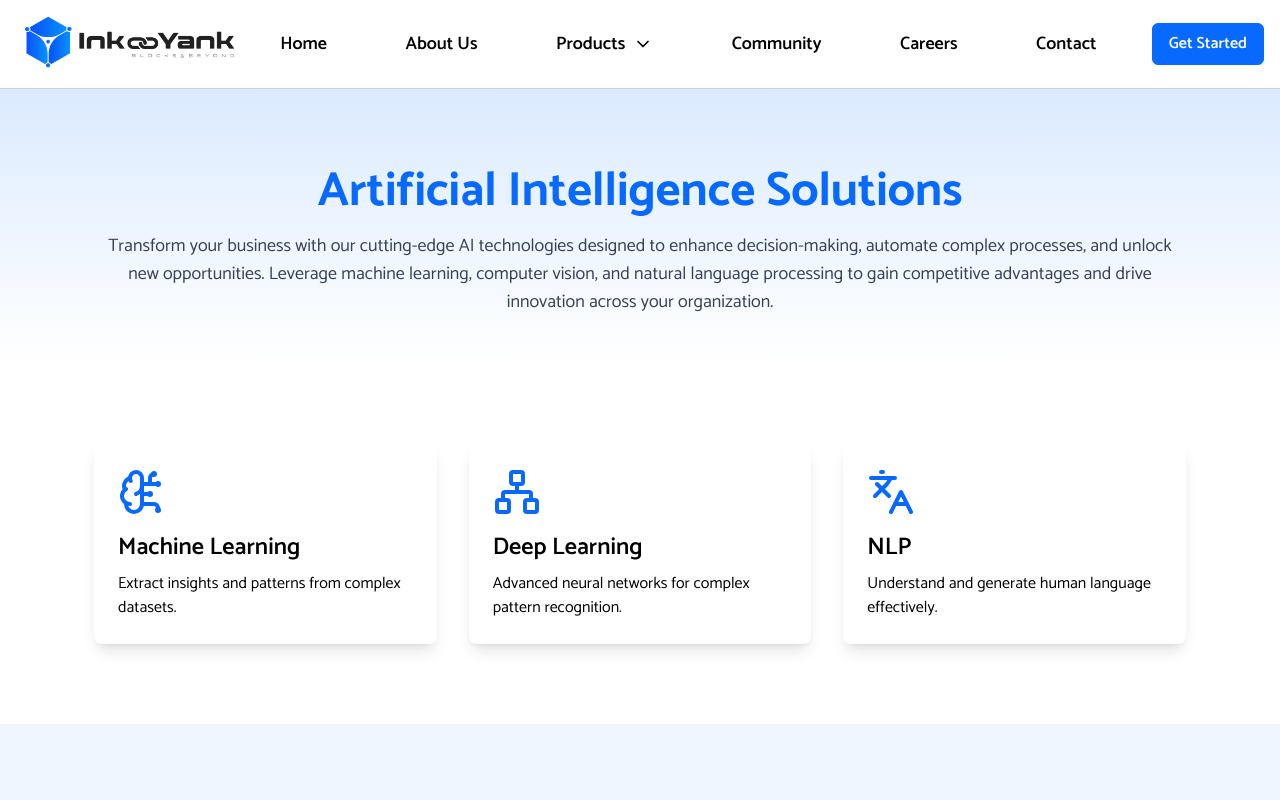
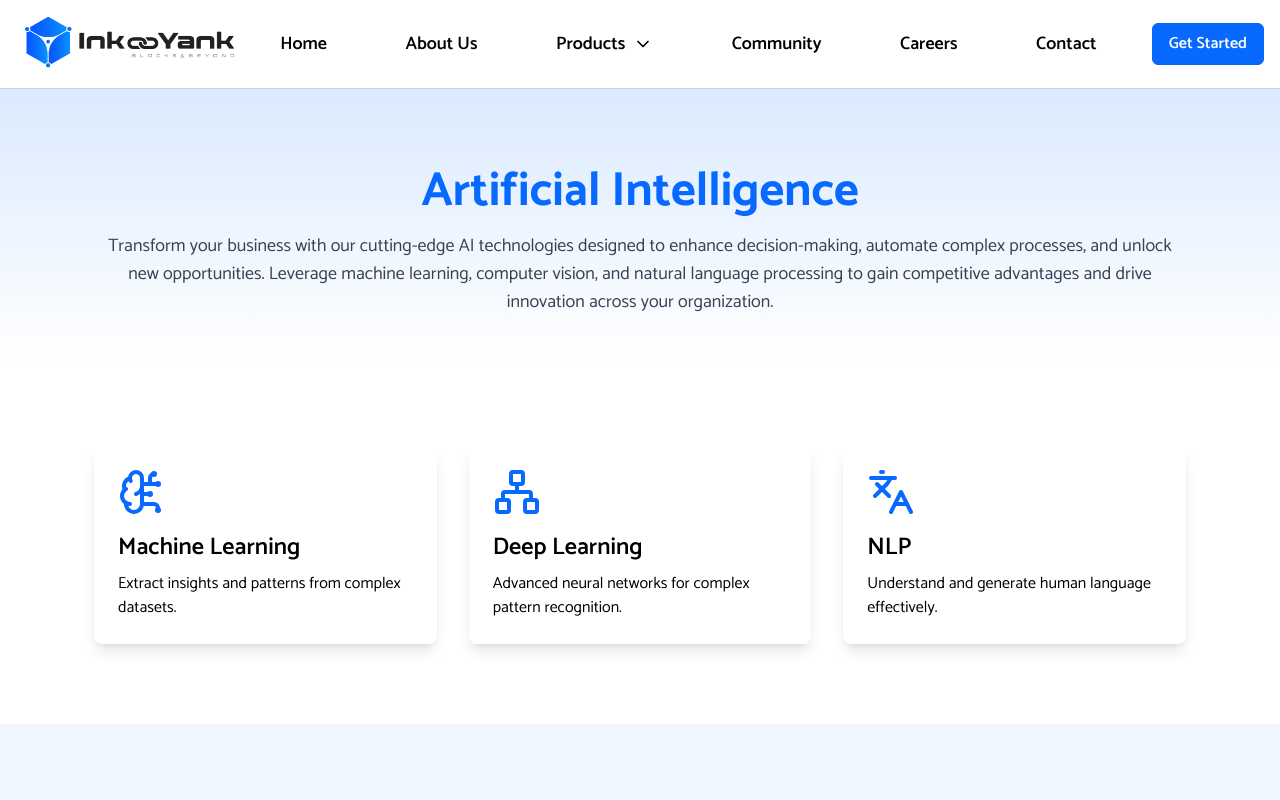
Before and after one commit to vairabarath/InkYank-FE, a React (Vite) app: page /products/AI in a window 1280 px wide. Shown: the top 800 px of the page. Built offline with nearby package versions, Linux system fonts and the light colour scheme.

Commit message:
ai edited

```diff
--- a/src/pages/Products/AI/artificial-intelligence.tsx
+++ b/src/pages/Products/AI/artificial-intelligence.tsx
@@ -97,7 +97,7 @@ const ArtificialIntelligence = () => {
         <div className="bg-gradient-to-b from-blue-100 to-white pt-20 pb-12">
           <div className="relative flex flex-col max-w-[1140px] mx-auto items-center justify-center text-center px-6">
             <h1 className="text-4xl text-blue md:text-5xl font-bold mb-4">
-              Artificial Intelligence Solutions
+              Artificial Intelligence
             </h1>
             <p className="text-lg text-gray-700">
               Transform your business with our cutting-edge AI technologies
```
